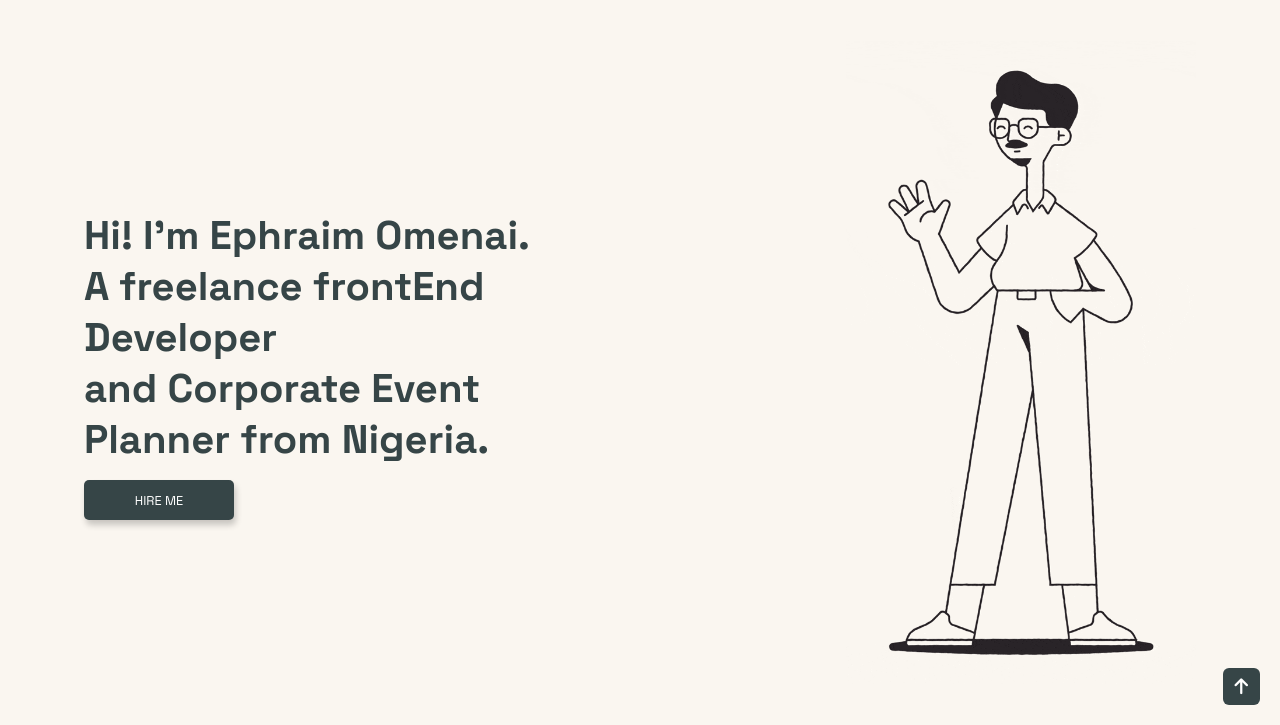
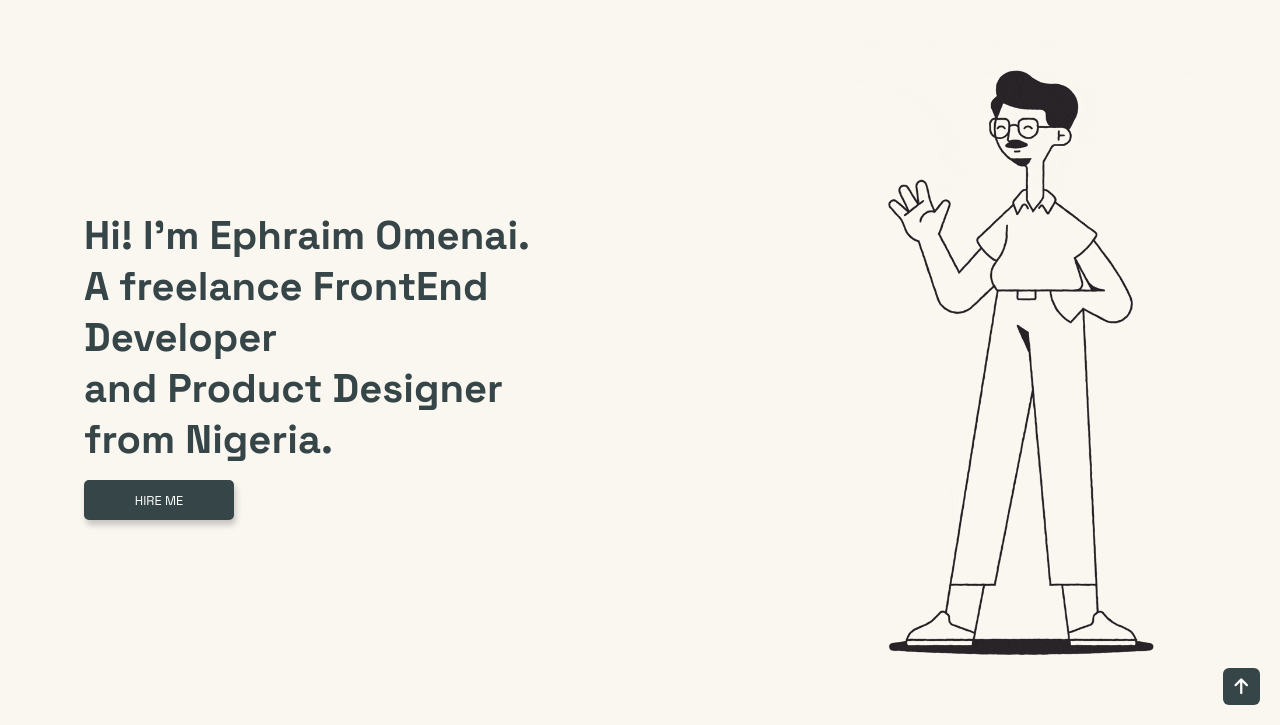
Before and after one commit to omenaieph/Ephraim-Portfolio, a plain HTML site: page index.html in a window 1280 px wide. Shown: the part 75-800 px from the top of the page. Drawn offline with Linux system fonts and the light colour scheme.

Commit message:
updated header

```diff
--- a/index.html
+++ b/index.html
@@ -22,7 +22,7 @@
     </header>
     <main>
       <div class="content-left">
-          <h1> Hi! I'm Ephraim Omenai. <br> A freelance frontEnd Developer  <br> and Corporate Event Planner from Nigeria.</h1>
+          <h1> Hi! I'm Ephraim Omenai. <br> A freelance FrontEnd Developer  <br> and Product Designer from Nigeria.</h1>
           <a class="hire-me" href="#contact">Hire Me</a>
 
       </div>
```
